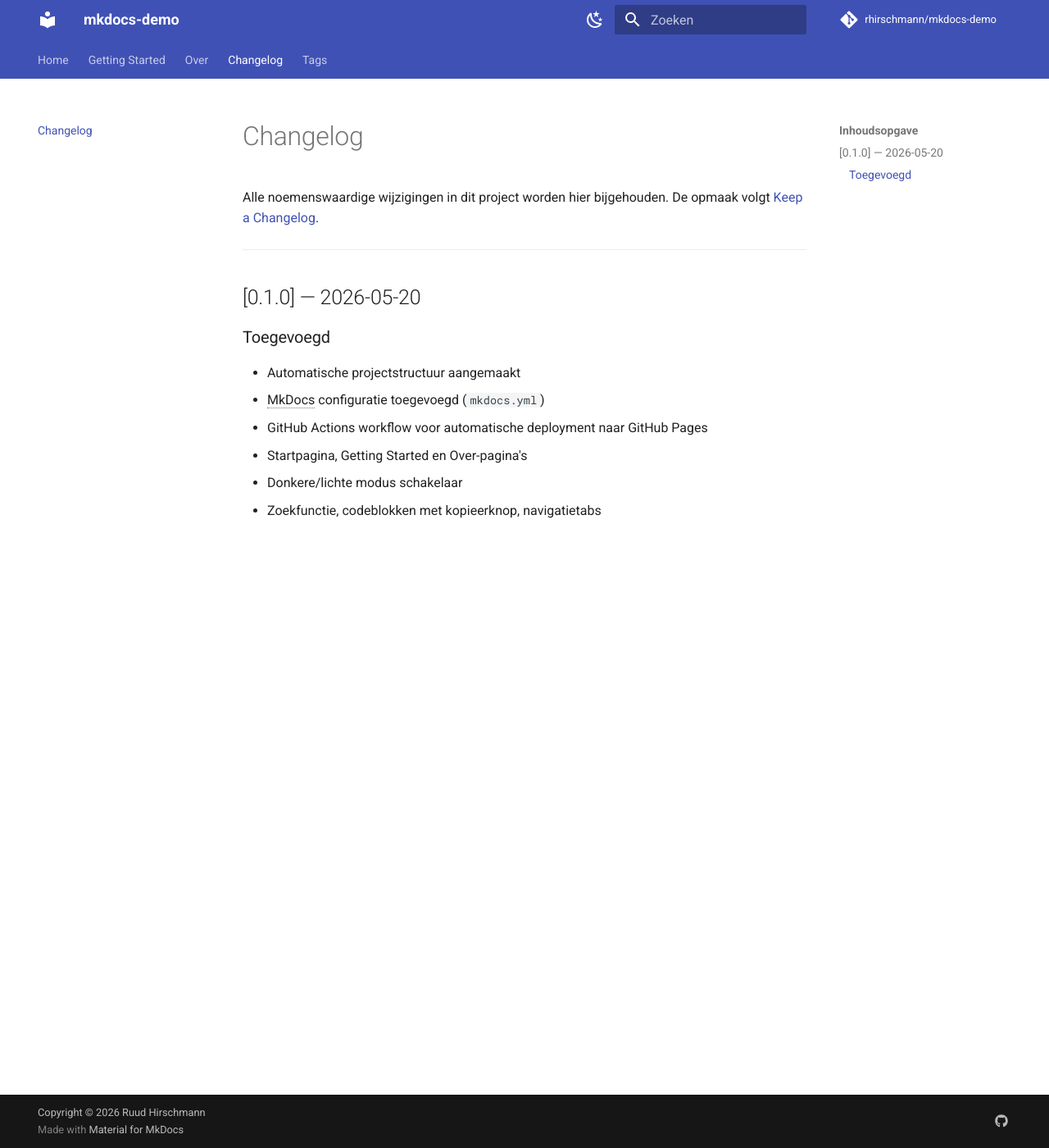
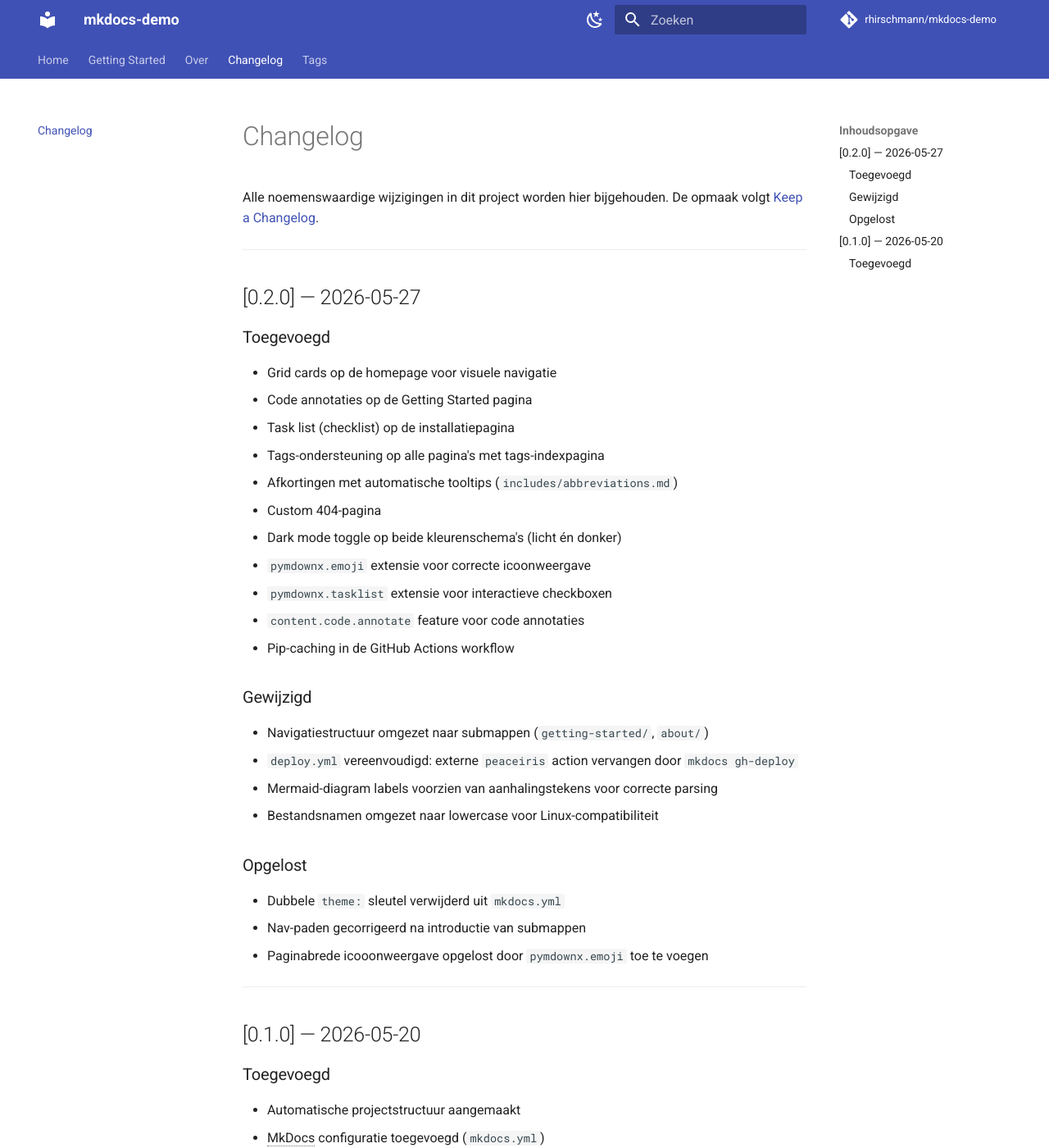
Before and after one commit to rhirschmann/mkdocs-demo, an MkDocs documentation site: the page built from docs/changelog.md, in a window 1280 px wide and 1400 px high. Shown: the whole window at 82% size. Built offline with MkDocs 1.6.1 and Material for MkDocs 9.7.7, drawn with Linux system fonts in a browser that asks for light colours; comment, search, counter and statistics services are not loaded.

Commit message:
docs: update changelog naar versie 0.2.0

```diff
--- a/docs/changelog.md
+++ b/docs/changelog.md
@@ -2,6 +2,37 @@
 
 Alle noemenswaardige wijzigingen in dit project worden hier bijgehouden.
 De opmaak volgt [Keep a Changelog](https://keepachangelog.com/nl/1.0.0/).
+
+---
+
+## [0.2.0] — 2026-05-27
+
+### Toegevoegd
+
+- Grid cards op de homepage voor visuele navigatie
+- Code annotaties op de Getting Started pagina
+- Task list (checklist) op de installatiepagina
+- Tags-ondersteuning op alle pagina's met tags-indexpagina
+- Afkortingen met automatische tooltips (`includes/abbreviations.md`)
+- Custom 404-pagina
+- Dark mode toggle op beide kleurenschema's (licht én donker)
+- `pymdownx.emoji` extensie voor correcte icoonweergave
+- `pymdownx.tasklist` extensie voor interactieve checkboxen
+- `content.code.annotate` feature voor code annotaties
+- Pip-caching in de GitHub Actions workflow
+
+### Gewijzigd
+
+- Navigatiestructuur omgezet naar submappen (`getting-started/`, `about/`)
+- `deploy.yml` vereenvoudigd: externe `peaceiris` action vervangen door `mkdocs gh-deploy`
+- Mermaid-diagram labels voorzien van aanhalingstekens voor correcte parsing
+- Bestandsnamen omgezet naar lowercase voor Linux-compatibiliteit
+
+### Opgelost
+
+- Dubbele `theme:` sleutel verwijderd uit `mkdocs.yml`
+- Nav-paden gecorrigeerd na introductie van submappen
+- Paginabrede icooonweergave opgelost door `pymdownx.emoji` toe te voegen
 
 ---
 
@@ -13,5 +44,4 @@ De opmaak volgt [Keep a Changelog](https://keepachangelog.com/nl/1.0.0/).
 - MkDocs configuratie toegevoegd (`mkdocs.yml`)
 - GitHub Actions workflow voor automatische deployment naar GitHub Pages
 - Startpagina, Getting Started en Over-pagina's
-- Donkere/lichte modus schakelaar
 - Zoekfunctie, codeblokken met kopieerknop, navigatietabs
```
